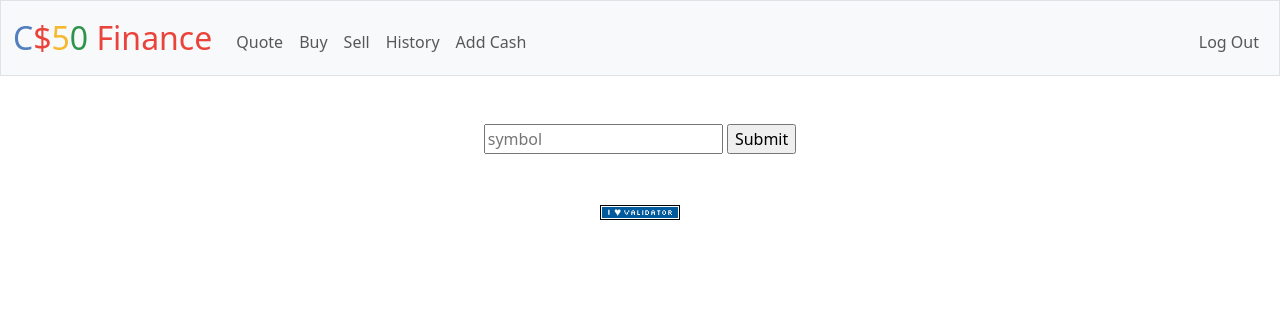
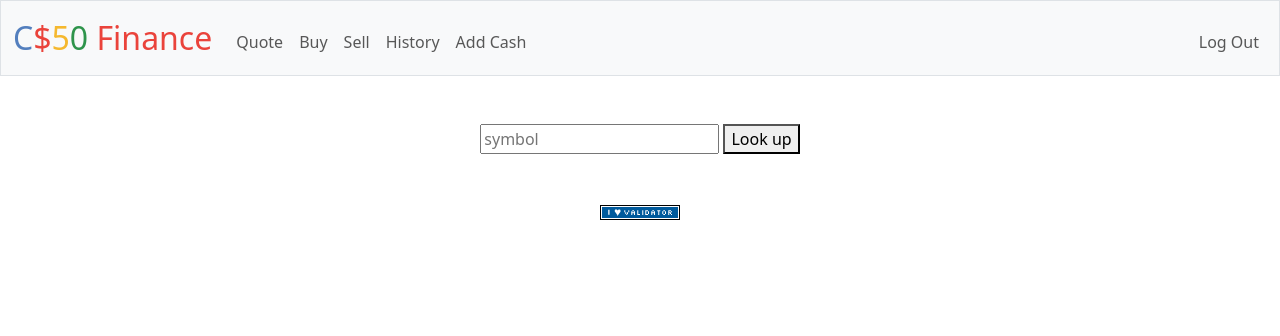
Before and after one commit to kiraganusov-cloud/cs50-projects, a Flask app: page /quote in a window 1280 px wide. Shown: the top 336 px of the page. Run offline with Flask 3, Linux system fonts and the light colour scheme; a user stored in the database is signed in; some libraries are stand-ins or nearby versions.

Commit message:
automated commit by check50 [check50=True]

```diff
--- a/templates/buy.html
+++ b/templates/buy.html
@@ -8,6 +8,6 @@
     <form action="/buy" method="post">
         <input name="symbol" placeholder="Stock Symbol" type="text">
         <input name="shares" placeholder="# of shares" type="text">
-        <input type="submit" value="Buy">
+        <button type="submit">Buy</button>
     </form>
 {% endblock %}
--- a/templates/quote.html
+++ b/templates/quote.html
@@ -7,6 +7,6 @@
 {% block main %}
     <form action="/" method="post">
         <input name="symbol" placeholder="symbol" type="text">
-        <input type="submit" placeholder="Add">
+        <button type="submit">Look up</button>
     </form>
 {% endblock %}
```
